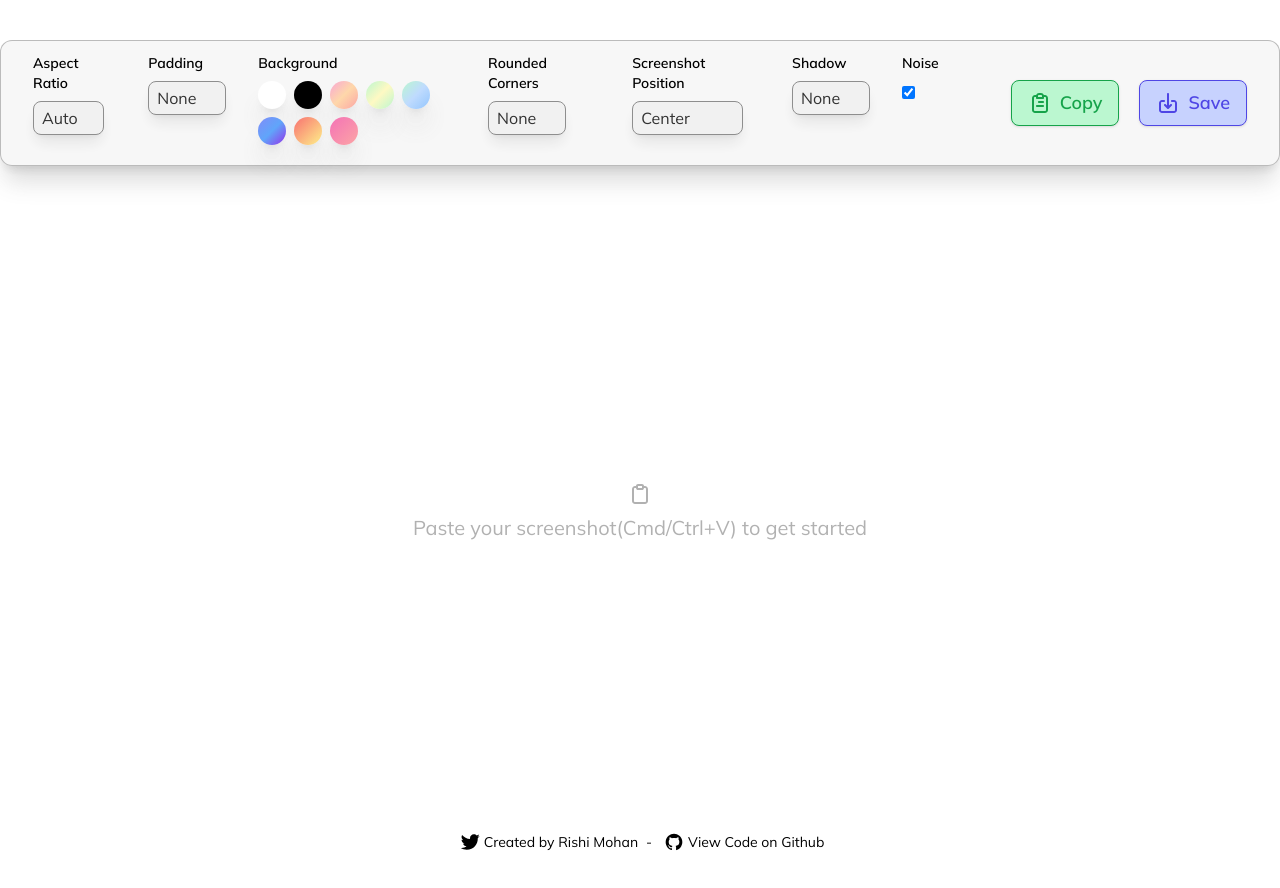
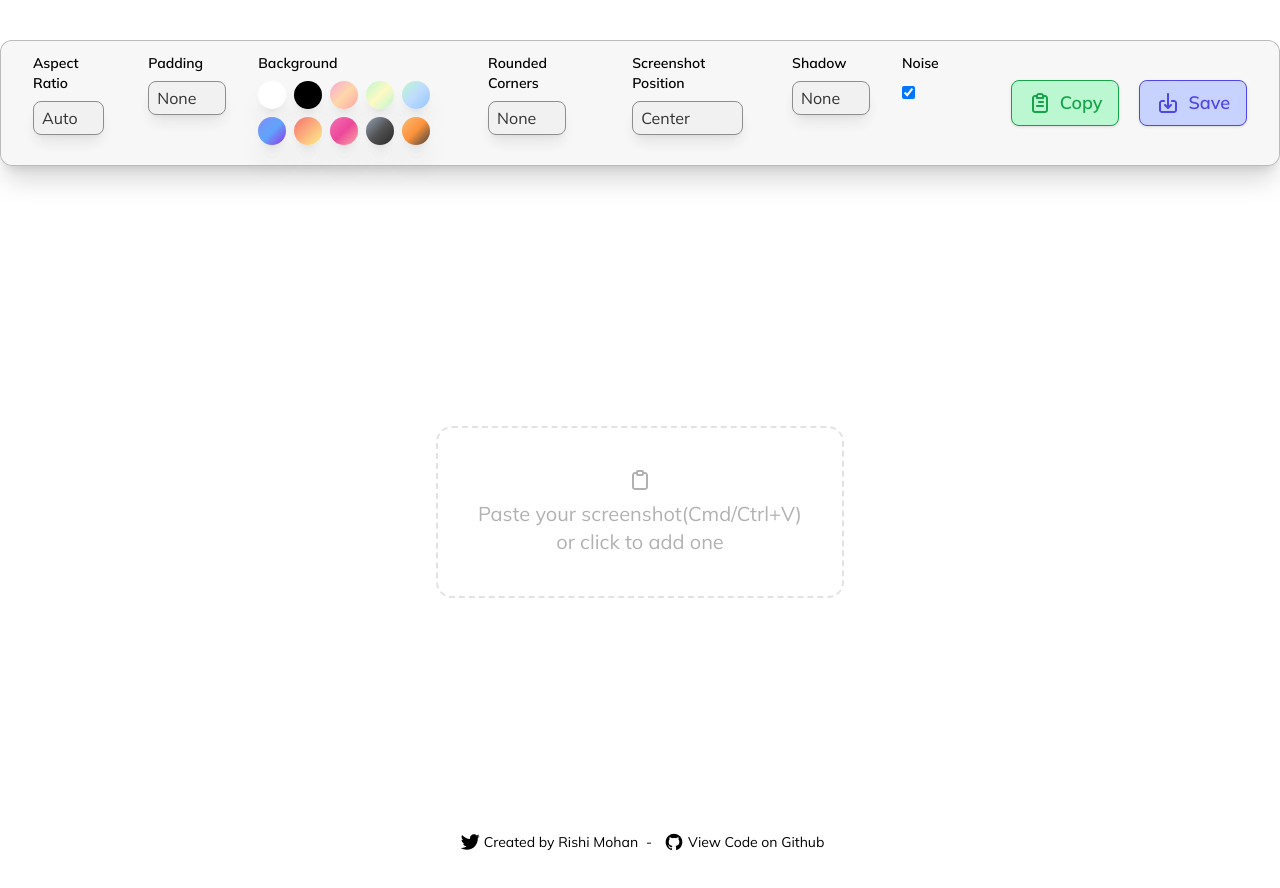
Before and after one commit to rishimohan/pika, a Next.js app: page / in a window 1280 px wide. Shown: the top 888 px of the page. Built offline with nearby package versions, Linux system fonts and the light colour scheme.

Commit message:
Added support for click to add file

```diff
--- a/components/main.js
+++ b/components/main.js
@@ -153,12 +153,12 @@ export default function Main() {
 
 
   const onPaste = event => {
-    var items = (event.clipboardData || event.originalEvent.clipboardData).items;
+    var items = (event?.clipboardData || event?.originalEvent?.clipboardData)?.items || event?.target?.files;
     var index = 0;
     for (index in items) {
       var item = items[index];
-      if (item.kind === 'file') {
-        var blob = item.getAsFile();
+      if (item.kind === 'file' || item?.type?.includes("image")) {
+        var blob = item?.kind ? item.getAsFile() : item;
         var reader = new FileReader();
         reader.onload = function(event){
           setBlob({...blob, src: event.target.result});
@@ -225,7 +225,9 @@ export default function Main() {
                 "bg-gradient-to-br from-green-200 via-blue-200 to-blue-300",
                 "bg-gradient-to-br from-indigo-400 via-blue-400 to-purple-600",
                 "bg-gradient-to-br from-red-400 via-organge-500 to-yellow-200",
-                "bg-gradient-to-br from-pink-400 via-pin-500 to-red-300",
+                "bg-gradient-to-br from-pink-400 via-pink-500 to-red-300",
+                "bg-gradient-to-br from-slate-400 via-gray-600 to-gray-800",
+                "bg-gradient-to-br from-orange-300 via-orange-400 to-gray-700",
               ].map((theme) => (
                 <div
                   key={theme}
@@ -422,9 +424,21 @@ export default function Main() {
           </div>
         </div>
       ) : (
-        <div className="flex flex-col items-center justify-center min-h-[60vh] text-xl opacity-30 select-none max-w-[550px] rounded-2xl p-10 mt-20 text-center dark:text-white">
-          <span className="w-6 h-6 mb-2">{PasteIcon}</span>
-          Paste your screenshot(Cmd/Ctrl+V) to get started
+        <div className="flex items-center justify-center min-h-[70vh]">
+          <label
+            className="flex flex-col items-center justify-center text-xl opacity-30 select-none max-w-[550px] rounded-2xl p-10 mt-20 text-center dark:text-white cursor-pointer border-2 border-dashed border-gray-400 hover:opacity-50 duration-300"
+            htmlFor="imagesUpload"
+          >
+            <input
+              className="hidden"
+              id="imagesUpload"
+              type="file"
+              onChange={onPaste}
+            />
+            <span className="w-6 h-6 mb-2">{PasteIcon}</span>
+            <p>Paste your screenshot(Cmd/Ctrl+V) </p>
+            <p>or click to add one</p>
+          </label>
         </div>
       )}
       {renderOptions()}
```
